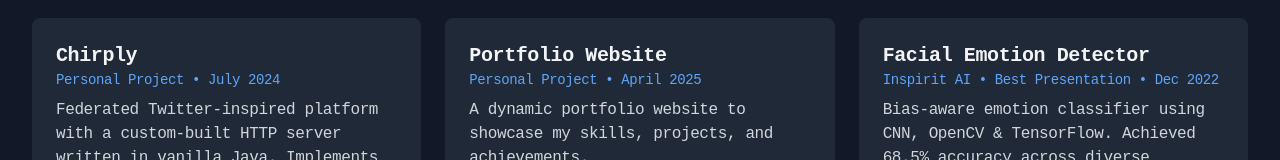
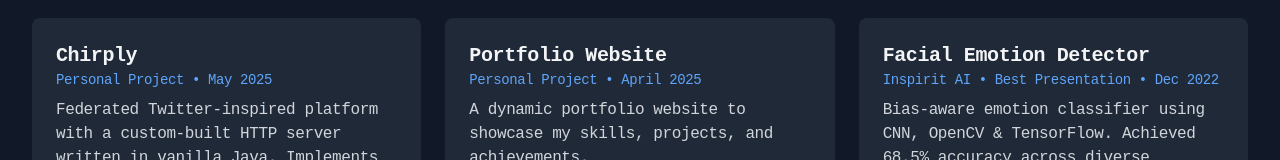
Before and after one commit to ewilbert7/site, a React (Vite) app: page / in a window 1280 px wide. Shown: the part 3848-4008 px from the top of the page. Built offline with nearby package versions, Linux system fonts and the light colour scheme.

Commit message:
fixed project dates

```diff
--- a/src/App.tsx
+++ b/src/App.tsx
@@ -363,7 +363,7 @@ function App() {
               </div>
               <div className="bg-gray-800 rounded-lg p-6 group">
                 <h3 className="text-xl font-semibold">Chirply</h3>
-                <p className="text-sm text-blue-400 mb-2">Personal Project • July 2024</p>
+                <p className="text-sm text-blue-400 mb-2">Personal Project • May 2025</p>
                 <p className="text-gray-300 mb-4">
                   Federated Twitter-inspired platform with a custom-built HTTP server written in vanilla Java. Implements RESTful APIs, JSON parsing, and cross-server federation with loop prevention.
                 </p>
```
